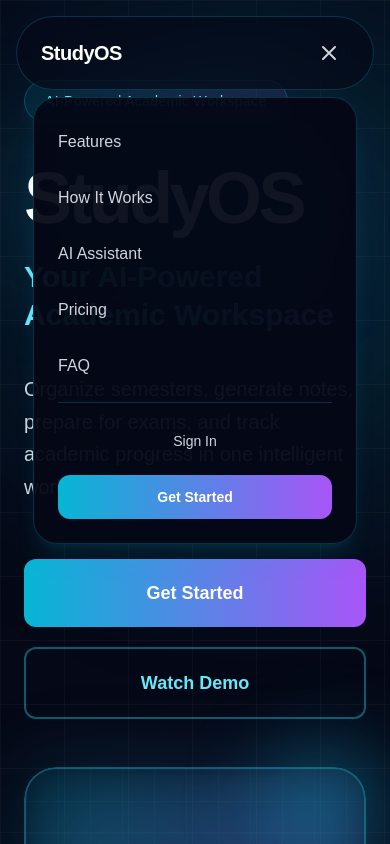
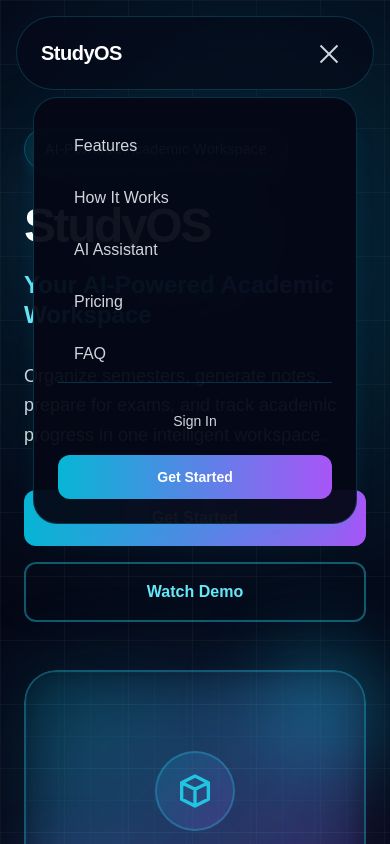
Before and after one commit to Hassaan212/Study_OS, a Next.js app: page / in a window 390 px wide. Both pictures are taken after a click on the button "Toggle menu". Shown: the top 844 px of the page. Built offline with nearby package versions, Linux system fonts and the light colour scheme.

Commit message:
Phase 1 Landing Page Complete

```diff
--- a/app/globals.css
+++ b/app/globals.css
@@ -54,6 +54,17 @@ body {
     }
   }
 
+  @keyframes slide-in {
+    0% {
+      opacity: 0;
+      transform: translateX(-10px);
+    }
+    100% {
+      opacity: 1;
+      transform: translateX(0);
+    }
+  }
+
   .animate-float {
     animation: float 6s ease-in-out infinite;
   }
@@ -70,4 +81,9 @@ body {
     animation: fade-in-up 0.8s ease-out 0.2s forwards;
     opacity: 0;
   }
+
+  .animate-slide-in {
+    animation: slide-in 0.3s ease-out forwards;
+    opacity: 0;
+  }
 }
--- a/app/page.tsx
+++ b/app/page.tsx
@@ -17,11 +17,11 @@ export default function Home() {
       <div className="absolute bottom-1/3 right-1/4 w-72 h-72 bg-purple-400/10 rounded-full blur-[80px] animate-float-delayed" />
 
       <main className="relative min-h-screen flex items-center">
-        <div className="container mx-auto px-6 lg:px-8 py-20 lg:py-32">
+        <div className="container mx-auto px-6 lg:px-8 pt-32 md:pt-20 pb-20 lg:py-32">
           <div className="grid lg:grid-cols-2 gap-12 lg:gap-24 items-center">
 
             {/* Left side - Content */}
-            <div className="space-y-10 animate-fade-in-up">
+            <div className="space-y-8 md:space-y-10 animate-fade-in-up">
               {/* Badge */}
               <div className="inline-flex items-center px-5 py-2.5 rounded-full bg-gradient-to-r from-cyan-500/10 to-purple-500/10 border border-cyan-500/30 backdrop-blur-sm shadow-lg shadow-cyan-500/10">
                 <span className="text-sm font-medium text-cyan-300 tracking-wide">
@@ -30,31 +30,31 @@ export default function Home() {
               </div>
 
               {/* Heading */}
-              <div className="space-y-6">
+              <div className="space-y-5 md:space-y-6">
                 <div className="relative inline-block">
                   {/* Glow behind heading */}
                   <div className="absolute inset-0 blur-3xl bg-gradient-to-r from-cyan-400/30 to-purple-400/30" />
-                  <h1 className="relative text-7xl md:text-8xl lg:text-9xl font-black text-white tracking-tighter drop-shadow-2xl">
+                  <h1 className="relative text-5xl sm:text-6xl md:text-8xl lg:text-9xl font-black text-white tracking-tighter drop-shadow-2xl">
                     StudyOS
                   </h1>
                 </div>
-                <h2 className="text-3xl md:text-4xl lg:text-5xl font-bold text-transparent bg-clip-text bg-gradient-to-r from-cyan-300 via-cyan-400 to-purple-400 leading-tight">
+                <h2 className="text-2xl sm:text-3xl md:text-4xl lg:text-5xl font-bold text-transparent bg-clip-text bg-gradient-to-r from-cyan-300 via-cyan-400 to-purple-400 leading-tight">
                   Your AI-Powered Academic Workspace
                 </h2>
               </div>
 
               {/* Description */}
-              <p className="text-xl md:text-2xl text-gray-300 leading-relaxed max-w-xl font-light">
+              <p className="text-lg sm:text-xl md:text-2xl text-gray-300 leading-relaxed max-w-xl font-light">
                 Organize semesters, generate notes, prepare for exams, and track academic progress in one intelligent workspace.
               </p>
 
               {/* Buttons */}
-              <div className="flex flex-col sm:flex-row gap-5 pt-4">
-                <button className="group relative px-10 py-5 rounded-xl bg-gradient-to-r from-cyan-500 to-purple-500 text-white font-bold text-lg overflow-hidden transition-all duration-300 hover:scale-105 hover:shadow-2xl hover:shadow-cyan-500/50">
+              <div className="flex flex-col sm:flex-row gap-4 md:gap-5 pt-2 md:pt-4">
+                <button className="group relative px-8 sm:px-10 py-4 sm:py-5 rounded-xl bg-gradient-to-r from-cyan-500 to-purple-500 text-white font-bold text-base sm:text-lg overflow-hidden transition-all duration-300 hover:scale-105 hover:shadow-2xl hover:shadow-cyan-500/50">
                   <div className="absolute inset-0 bg-gradient-to-r from-cyan-400 to-purple-400 opacity-0 group-hover:opacity-100 transition-opacity duration-300" />
                   <span className="relative">Get Started</span>
                 </button>
-                <button className="group px-10 py-5 rounded-xl border-2 border-cyan-400/40 text-cyan-300 font-bold text-lg backdrop-blur-sm transition-all duration-300 hover:bg-cyan-500/10 hover:border-cyan-400/60 hover:shadow-lg hover:shadow-cyan-500/20 hover:scale-105">
+                <button className="group px-8 sm:px-10 py-4 sm:py-5 rounded-xl border-2 border-cyan-400/40 text-cyan-300 font-bold text-base sm:text-lg backdrop-blur-sm transition-all duration-300 hover:bg-cyan-500/10 hover:border-cyan-400/60 hover:shadow-lg hover:shadow-cyan-500/20 hover:scale-105">
                   Watch Demo
                 </button>
               </div>
--- a/components/Navbar.tsx
+++ b/components/Navbar.tsx
@@ -14,6 +14,18 @@ export default function Navbar() {
     window.addEventListener('scroll', handleScroll);
     return () => window.removeEventListener('scroll', handleScroll);
   }, []);
+
+  useEffect(() => {
+    // Prevent body scroll when menu is open
+    if (isMobileMenuOpen) {
+      document.body.style.overflow = 'hidden';
+    } else {
+      document.body.style.overflow = '';
+    }
+    return () => {
+      document.body.style.overflow = '';
+    };
+  }, [isMobileMenuOpen]);
 
   const navLinks = [
     { name: 'Features', href: '#features' },
@@ -72,59 +84,72 @@ export default function Navbar() {
             {/* Mobile Menu Button */}
             <button
               onClick={() => setIsMobileMenuOpen(!isMobileMenuOpen)}
-              className="lg:hidden p-2 text-gray-300 hover:text-cyan-300 transition-colors"
+              className="lg:hidden p-2 text-gray-300 hover:text-cyan-300 transition-colors relative w-10 h-10 flex items-center justify-center"
               aria-label="Toggle menu"
+              aria-expanded={isMobileMenuOpen}
             >
-              <svg
-                className="w-6 h-6"
-                fill="none"
-                stroke="currentColor"
-                viewBox="0 0 24 24"
-              >
-                {isMobileMenuOpen ? (
-                  <path
-                    strokeLinecap="round"
-                    strokeLinejoin="round"
-                    strokeWidth={2}
-                    d="M6 18L18 6M6 6l12 12"
+              <div className="w-6 h-6 relative">
+                {/* Hamburger to X animation */}
+                <span
+                  className={`absolute left-0 w-full h-0.5 bg-current transition-all duration-300 ease-out ${
+                    isMobileMenuOpen ? 'top-3 rotate-45' : 'top-1'
+                  }`}
                 />
-                ) : (
-                  <path
-                    strokeLinecap="round"
-                    strokeLinejoin="round"
-                    strokeWidth={2}
-                    d="M4 6h16M4 12h16M4 18h16"
+                <span
+                  className={`absolute left-0 top-3 w-full h-0.5 bg-current transition-all duration-300 ease-out ${
+                    isMobileMenuOpen ? 'opacity-0' : 'opacity-100'
+                  }`}
                 />
-                )}
-              </svg>
+                <span
+                  className={`absolute left-0 w-full h-0.5 bg-current transition-all duration-300 ease-out ${
+                    isMobileMenuOpen ? 'top-3 -rotate-45' : 'top-5'
+                  }`}
+                />
+              </div>
             </button>
           </div>
 
-          {/* Mobile Menu */}
-          {isMobileMenuOpen && (
-            <div className="lg:hidden absolute top-full left-0 right-0 mt-2 mx-4 rounded-3xl bg-[#050816]/95 backdrop-blur-xl border border-cyan-400/20 shadow-xl shadow-cyan-500/10 overflow-hidden animate-fade-in-up">
-              <div className="px-6 py-6 space-y-4">
-                {navLinks.map((link) => (
+          {/* Mobile Menu Dropdown */}
+          <div
+            className={`lg:hidden absolute top-full left-0 right-0 mt-2 mx-4 rounded-3xl bg-[#050816]/95 backdrop-blur-xl border border-cyan-400/20 shadow-xl shadow-cyan-500/10 overflow-hidden transition-all duration-300 ease-out origin-top ${
+              isMobileMenuOpen
+                ? 'opacity-100 translate-y-0 pointer-events-auto'
+                : 'opacity-0 -translate-y-4 pointer-events-none'
+            }`}
+          >
+            <div className="px-6 py-6 space-y-1">
+              {navLinks.map((link, index) => (
                 <a
                   key={link.name}
                   href={link.href}
-                    className="block text-base font-medium text-gray-300 hover:text-cyan-300 transition-colors duration-300 py-2"
+                  className={`block text-base font-medium text-gray-300 hover:text-cyan-300 hover:bg-cyan-500/5 rounded-xl px-4 py-3 transition-all duration-300 ${
+                    isMobileMenuOpen ? 'animate-slide-in' : ''
+                  }`}
+                  style={{
+                    animationDelay: isMobileMenuOpen ? `${index * 50}ms` : '0ms',
+                  }}
                   onClick={() => setIsMobileMenuOpen(false)}
                 >
                   {link.name}
                 </a>
               ))}
-                <div className="pt-4 border-t border-cyan-400/20 space-y-3">
+              <div
+                className={`pt-4 border-t border-cyan-400/20 space-y-3 ${
+                  isMobileMenuOpen ? 'animate-slide-in' : ''
+                }`}
+                style={{
+                  animationDelay: isMobileMenuOpen ? `${navLinks.length * 50}ms` : '0ms',
+                }}
+              >
                 <button className="w-full px-5 py-3 text-sm font-medium text-gray-300 hover:text-cyan-300 hover:bg-cyan-500/10 rounded-xl transition-all duration-300">
                   Sign In
                 </button>
-                  <button className="w-full px-6 py-3 rounded-xl bg-gradient-to-r from-cyan-500 to-purple-500 text-white text-sm font-semibold transition-all duration-300 hover:scale-105 hover:shadow-lg hover:shadow-cyan-500/30">
+                <button className="w-full px-6 py-3 rounded-xl bg-gradient-to-r from-cyan-500 to-purple-500 text-white text-sm font-semibold transition-all duration-300 hover:scale-[1.02] hover:shadow-lg hover:shadow-cyan-500/30">
                   Get Started
                 </button>
               </div>
             </div>
           </div>
-          )}
         </div>
       </div>
     </nav>
```
Lines whose indentation alone changed are shown as unchanged.
